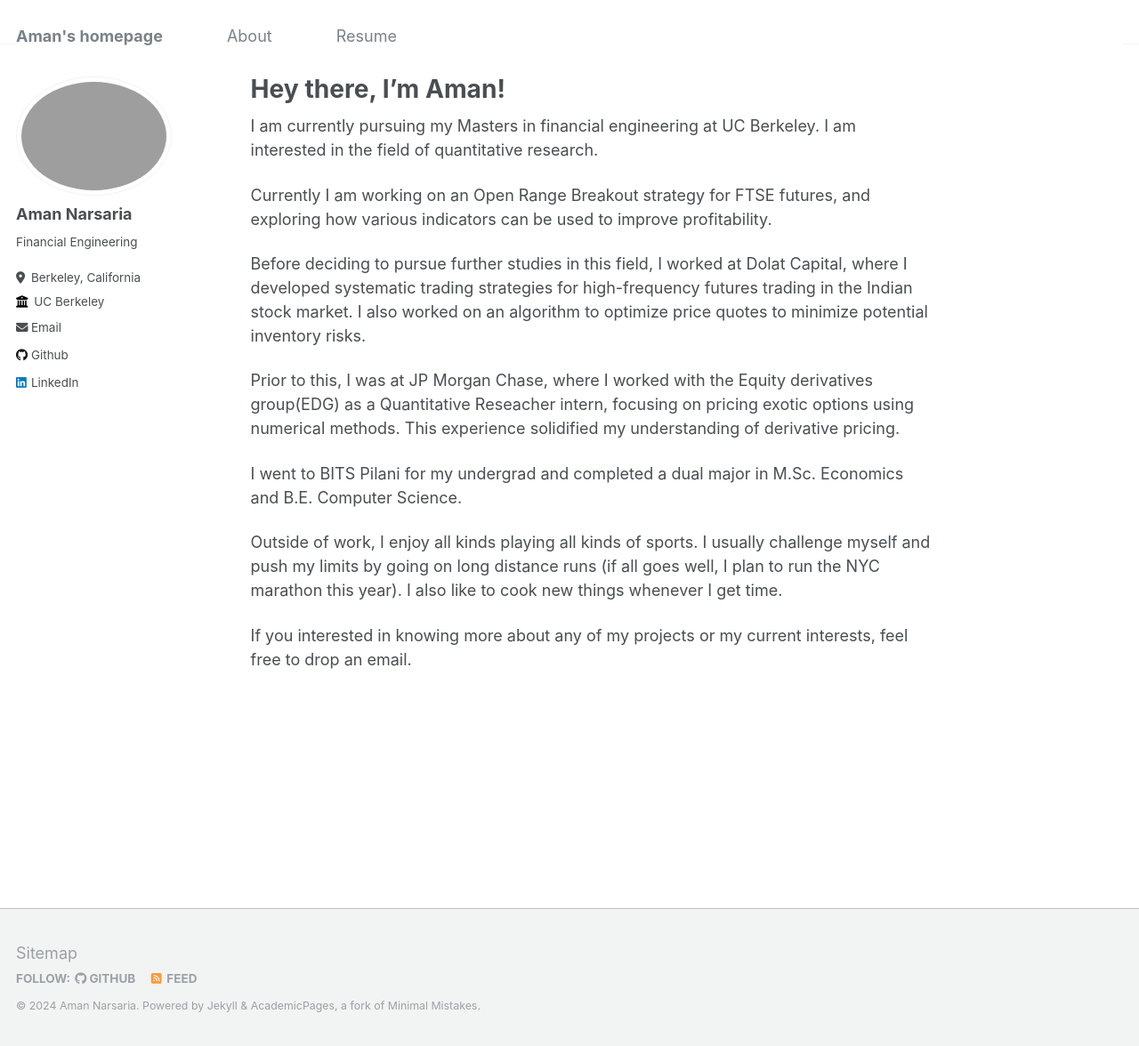
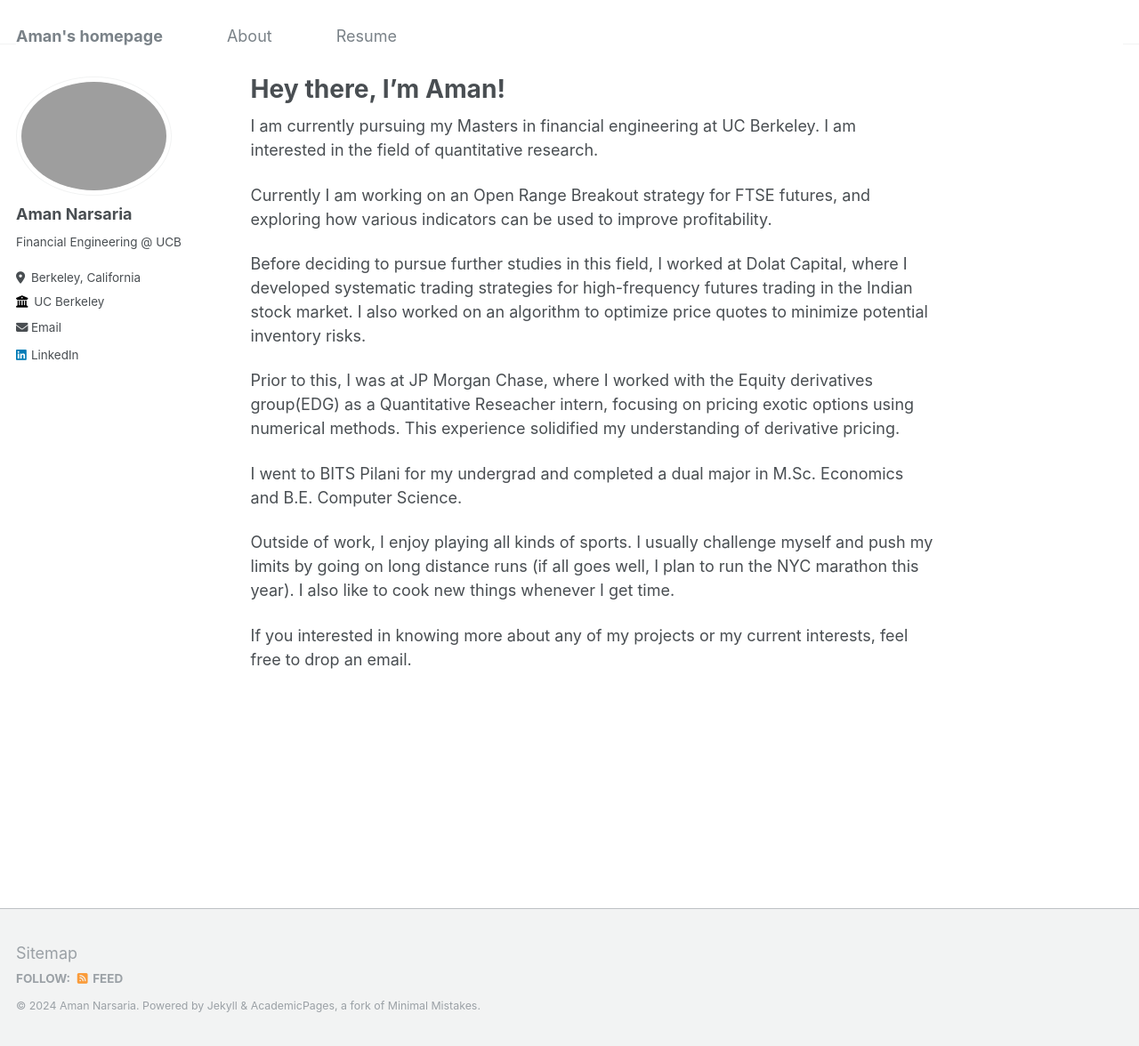
Before and after one commit to amannarsaria4/amannarsaria4.github.io, a Jekyll site: the page built from _pages/about.md, in a window 1280 px wide and 1176 px high. Shown: the whole window at 89% size. Built offline with Jekyll 4.4.1, drawn with Linux system fonts in a browser that asks for light colours.

Commit message:
add files

```diff
--- a/_config.yml
+++ b/_config.yml
@@ -24,7 +24,7 @@ author:
   avatar           : "aman_pic2.png"
   name             : "Aman Narsaria"
   pronouns         : # example: "she/her"
-  bio              : "Financial Engineering"
+  bio              : "Financial Engineering @ UCB"
   location         : "Berkeley, California"
   employer         : "UC Berkeley"
   uri              : # URL
@@ -42,7 +42,7 @@ author:
   bitbucket        : # Username - Update with your username on the site
   codepen          : # Username
   dribbble         : # Username
-  github           : "amannarsaria4"
+  github           : #
   kaggle           : # Username
   stackoverflow    : # User number or user number and name (i.e., use "1" or "1/jeff-atwood")
 
--- a/_pages/about.md
+++ b/_pages/about.md
@@ -18,6 +18,6 @@ Prior to this, I was at JP Morgan Chase, where I worked with the Equity derivati
 
 I went to BITS Pilani for my undergrad and completed a dual major in M.Sc. Economics and B.E. Computer Science.
 
-Outside of work, I enjoy all kinds playing all kinds of sports. I usually challenge myself and push my limits by going on long distance runs (if all goes well, I plan to run the NYC marathon this year). I also like to cook new things whenever I get time.
+Outside of work, I enjoy playing all kinds of sports. I usually challenge myself and push my limits by going on long distance runs (if all goes well, I plan to run the NYC marathon this year). I also like to cook new things whenever I get time.
 
 If you interested in knowing more about any of my projects or my current interests, feel free to drop an email.
```
